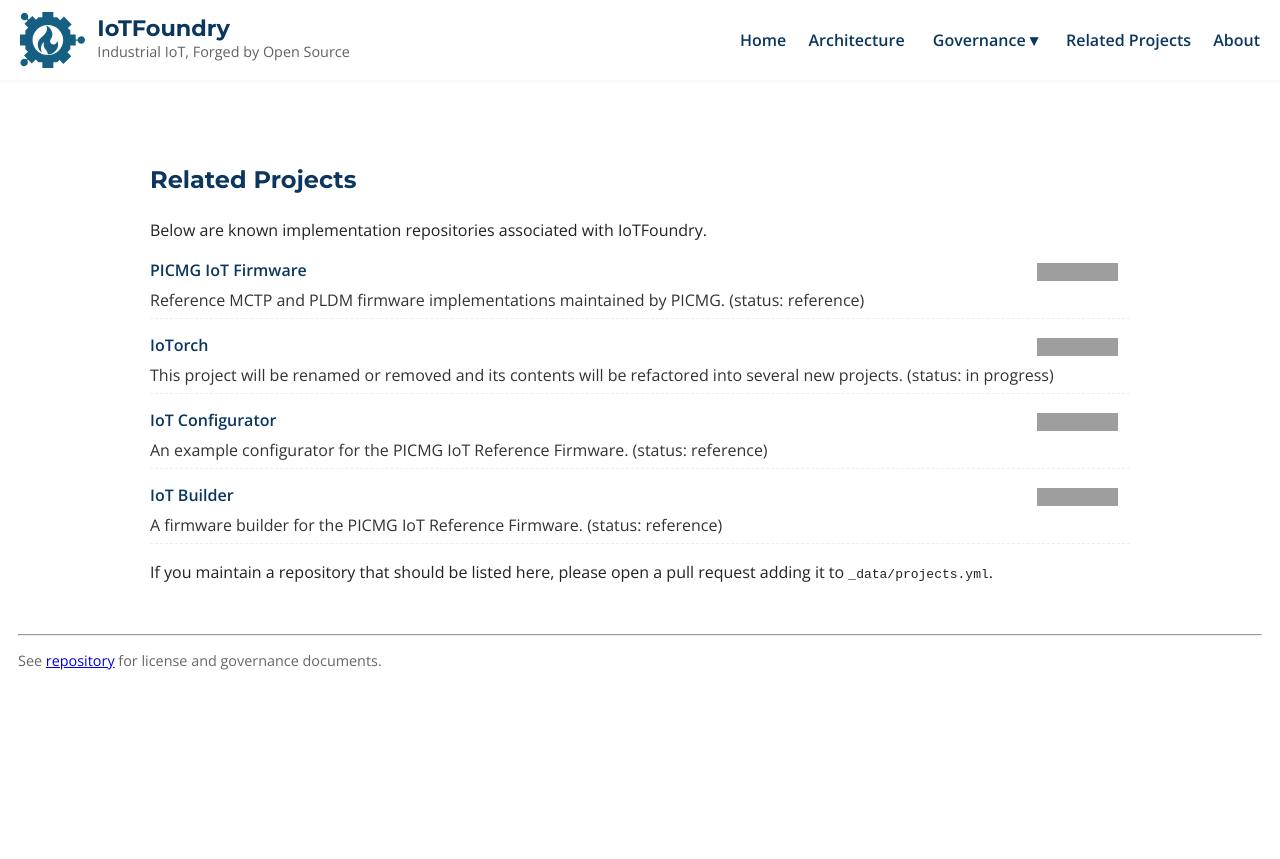
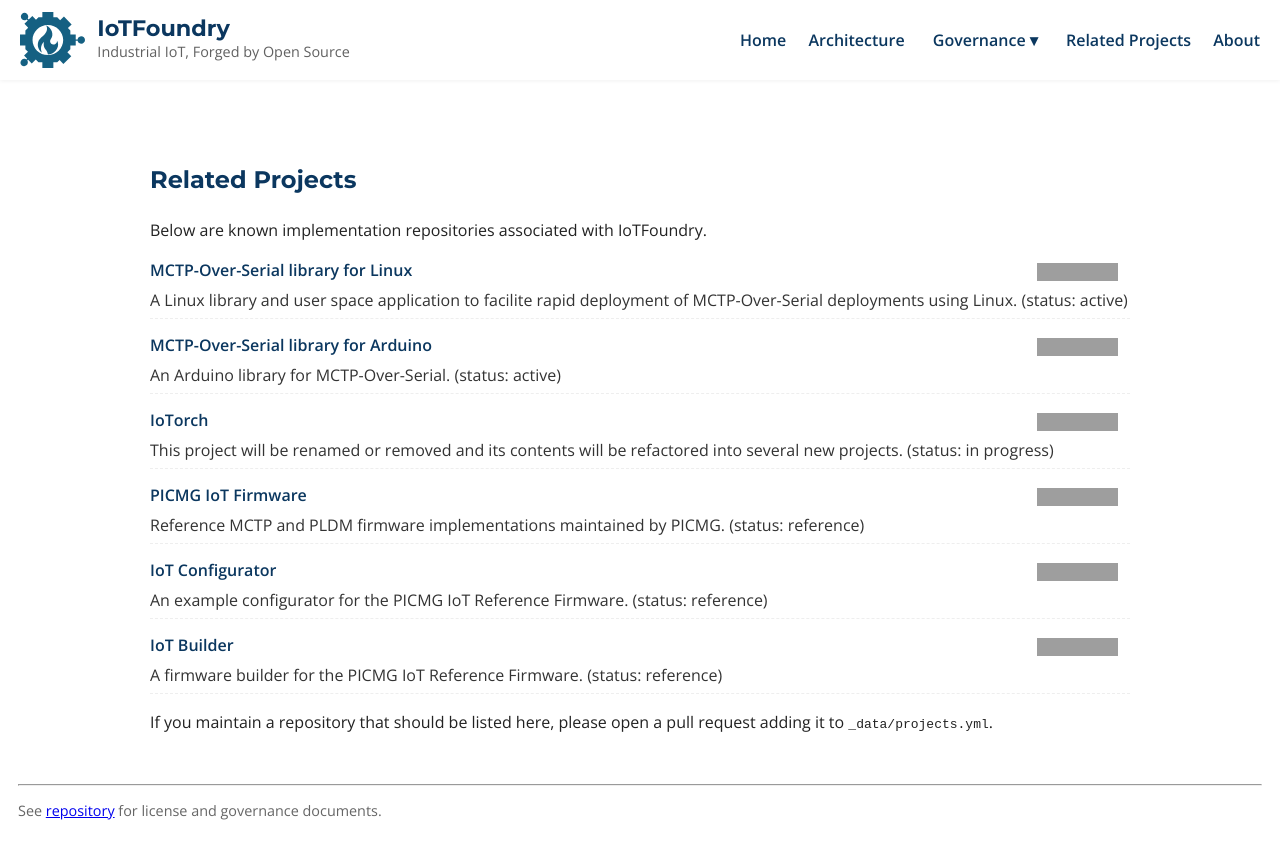
Before and after one commit to PICMG/iot-foundry, a Jekyll site: the page built from docs/RelatedProjects.md, in a window 1280 px wide. Shown: the top 859 px of the page. Built offline with Jekyll 4.4.1, drawn with Linux system fonts in a browser that asks for light colours; grey boxes are pictures that could not be loaded.

Commit message:
update projects

```diff
--- a/docs/_data/projects.yml
+++ b/docs/_data/projects.yml
@@ -1,14 +1,26 @@
-- name: PICMG IoT Firmware
-  url: https://github.com/PICMG/iot_firmware
-  repo: PICMG/iot_firmware
-  description: Reference MCTP and PLDM firmware implementations maintained by PICMG.
-  status: reference
+- name: MCTP-Over-Serial library for Linux
+  url: https://www.github.com/PICMG/mctp-serial-linux
+  repo: PICMG/mctp-serial-linux
+  description: A Linux library and user space application to facilite rapid deployment of MCTP-Over-Serial deployments using Linux.
+  status: active
+
+- name: MCTP-Over-Serial library for Arduino
+  url: https://www.github.com/PICMG/mctp-serial-arduino
+  repo: PICMG/mctp-serial-arduino
+  description: An Arduino library for MCTP-Over-Serial.
+  status: active
 
 - name: IoTorch
   url: https://github.com/PICMG/IoTorch
   repo: PICMG/IoTorch
   description: This project will be renamed or removed and its contents will be refactored into several new projects.
   status: in progress
+
+- name: PICMG IoT Firmware
+  url: https://github.com/PICMG/iot_firmware
+  repo: PICMG/iot_firmware
+  description: Reference MCTP and PLDM firmware implementations maintained by PICMG.
+  status: reference
 
 - name: IoT Configurator
   url: https://github.com/PICMG/iot_configurator
```
